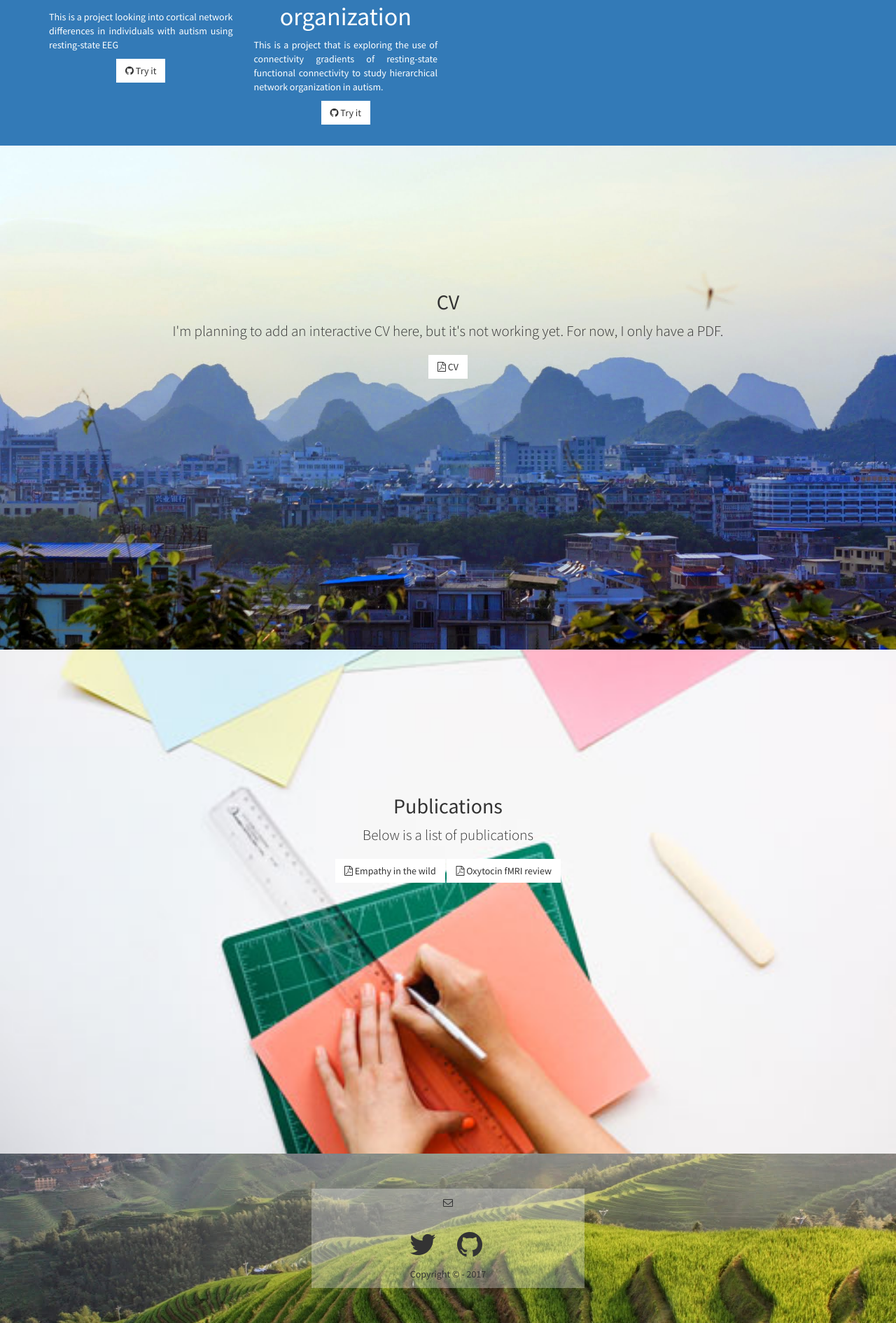
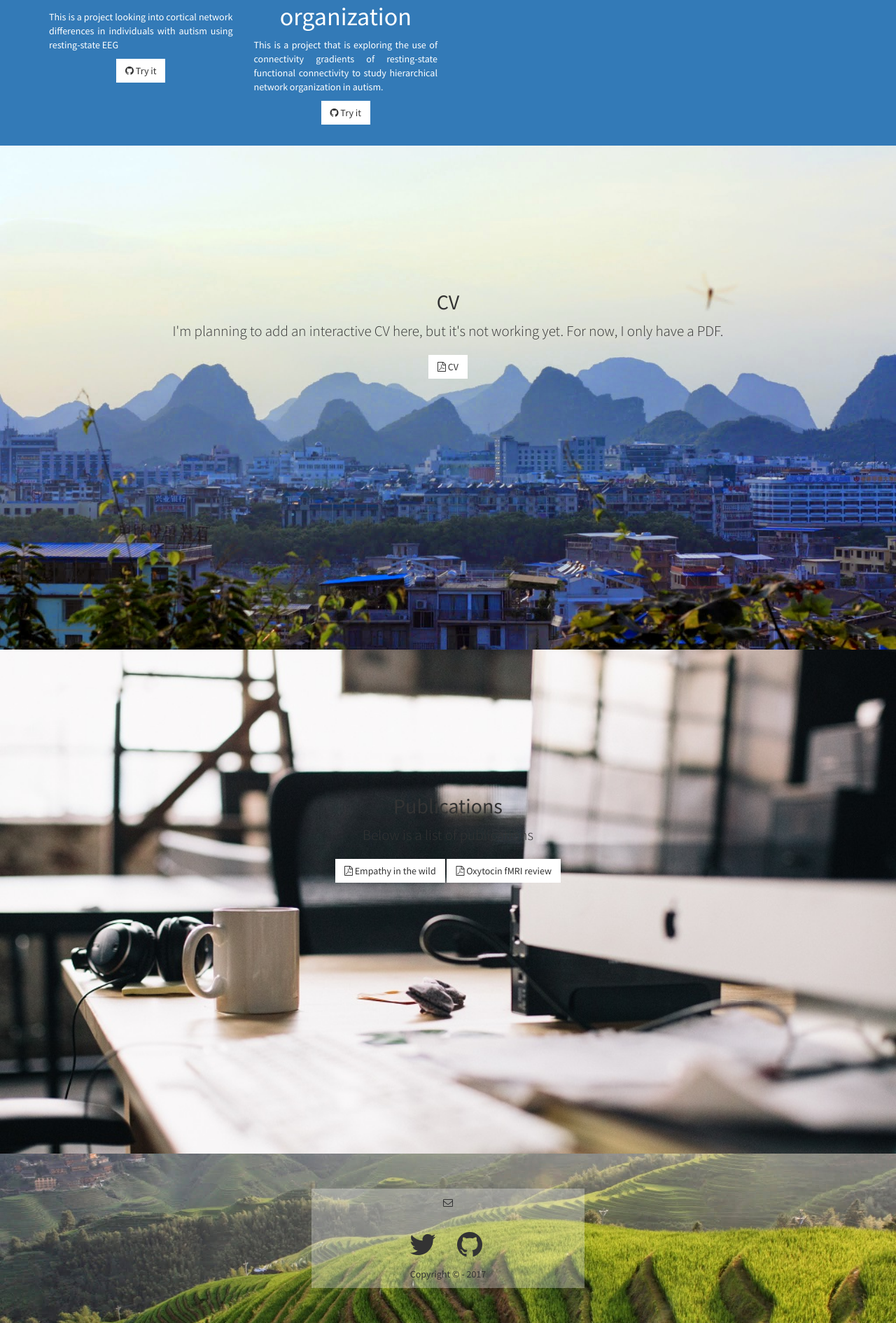
Before and after one commit to rb643/raibethlehem.github.io, a Jekyll site: the page built from index.html, in a window 1280 px wide. Shown: the part 1201-3091 px from the top of the page at 70% size. Built offline with Jekyll 4.4.1, drawn with Linux system fonts in a browser that asks for light colours.

Commit message:
Update stylish-portfolio.css

```diff
--- a/css/stylish-portfolio.css
+++ b/css/stylish-portfolio.css
@@ -156,7 +156,7 @@
     padding-bottom: 100px;
     width: 100%;
     height: 100%;
-    background: url(../img/havana.jpg) no-repeat center center scroll;
+    background: url(../img/ClareCollegeAndKingsChapel.jpg) no-repeat center center scroll;
     -webkit-background-size: cover;
     -moz-background-size: cover;
     background-size: cover;
@@ -226,7 +226,7 @@
   width: 100%;
   height: 80%;
   padding-bottom: 200px;
-  background: url(../img/portfolio-4.jpg) no-repeat center center scroll;
+  background: url(../img/desk-small.jpg) no-repeat center center scroll;
   -webkit-background-size: cover;
   -moz-background-size: cover;
   background-size: cover;
```
